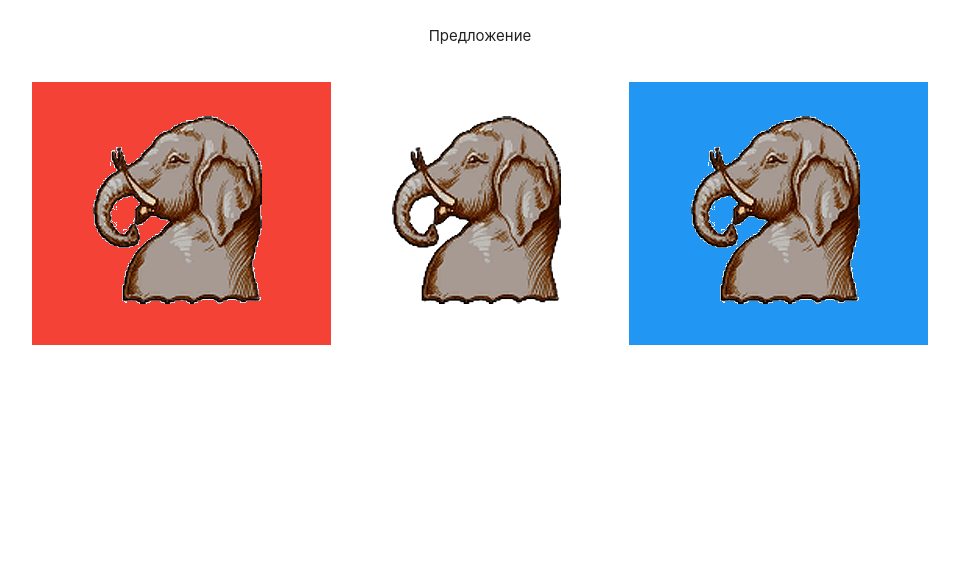
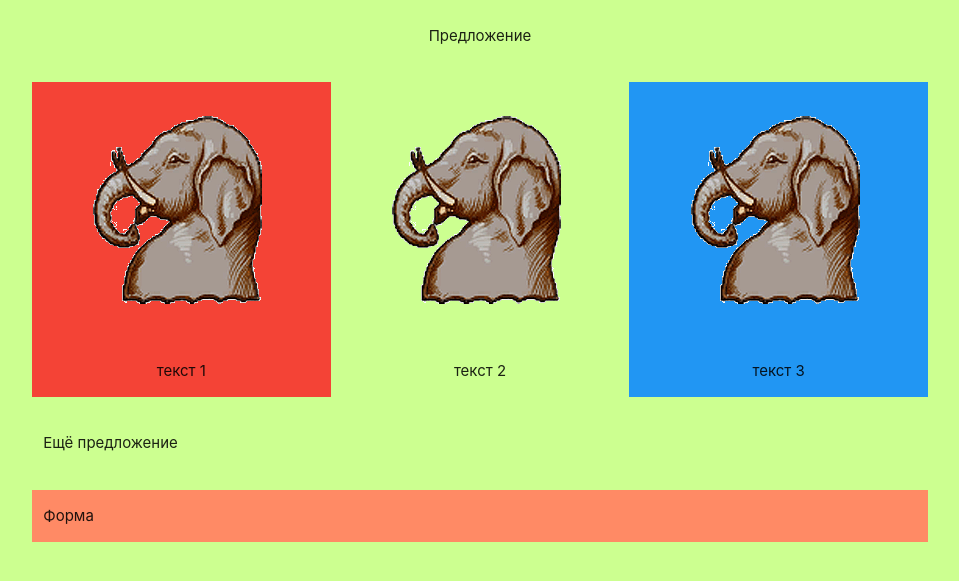
Before and after one commit to MaricaMitthens/web-lab2, a plain HTML site: page index.html in a window 1280 px wide. Shown: the part 179-760 px from the top of the page, without its empty margins (160-1119 px from the left). Drawn offline with Linux system fonts and the light colour scheme.

Commit message:
added text and bloks

```diff
--- a/index.html
+++ b/index.html
@@ -4,8 +4,10 @@
         <meta charset="UTF-8">
         <link type="text/css" rel="stylesheet" href="css/materialize.min.css"  media="screen,projection"/>
         <meta name="viewport" content="width=device-width, initial-scale=1.0"/>
+        <title>Слоны для всех</title>
+        <link rel="shortcut icon" href="/images/icon.png" type="image/png">
     </head>
-    <body>
+    <body class="light-green accent-1">
         <div class="container">
             <header class="row grey lighten-3">
                 <div class="col s12 center">
@@ -22,15 +24,28 @@
             </div>
             <div class="row">
                 <div class="col s12 m6 l4 red center" >
-                        <img src="images/el1.gif">
+                    <img src="images/el1.gif">
+                    <p> текст 1 </p>
                 </div>
                 <div class="col s12 m6 l4 center" >
                     <img src="images/el1.gif">
+                    <p> текст 2 </p>
                 </div>
                 <div class="col s12 m6 offset-m3 l4 blue center" >
-                        <img src="images/el1.gif">
+                    <img src="images/el1.gif">
+                    <p> текст 3 </p>
                 </div>
             </div>
+            <div class="row">
+                <div class="col s12">
+                    <p>Ещё предложение</p>
+                </div>
+            </div>
+            <div class="row deep-orange lighten-2">
+                    <div class="col s12">
+                        <p>Форма</p>
+                    </div>
+                </div>
         </div>
         <script type="text/javascript" src="js/materialize.min.js"></script>
     </body>
```
Also changed, not shown: images/icon.png (added), images/icon2.png (added), images/jd5ILRT4_400x400.jpg (added), images/no-translate-detected_318-99227.jpg (added).
